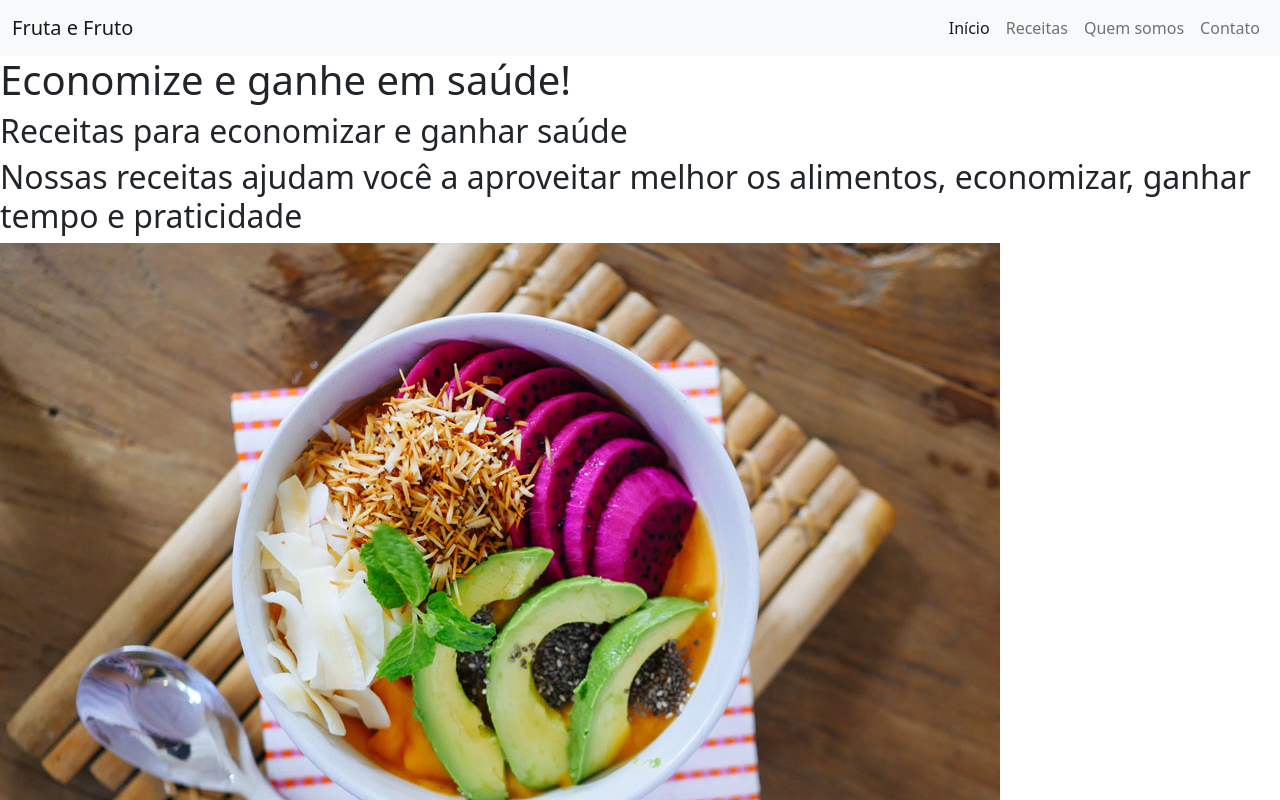
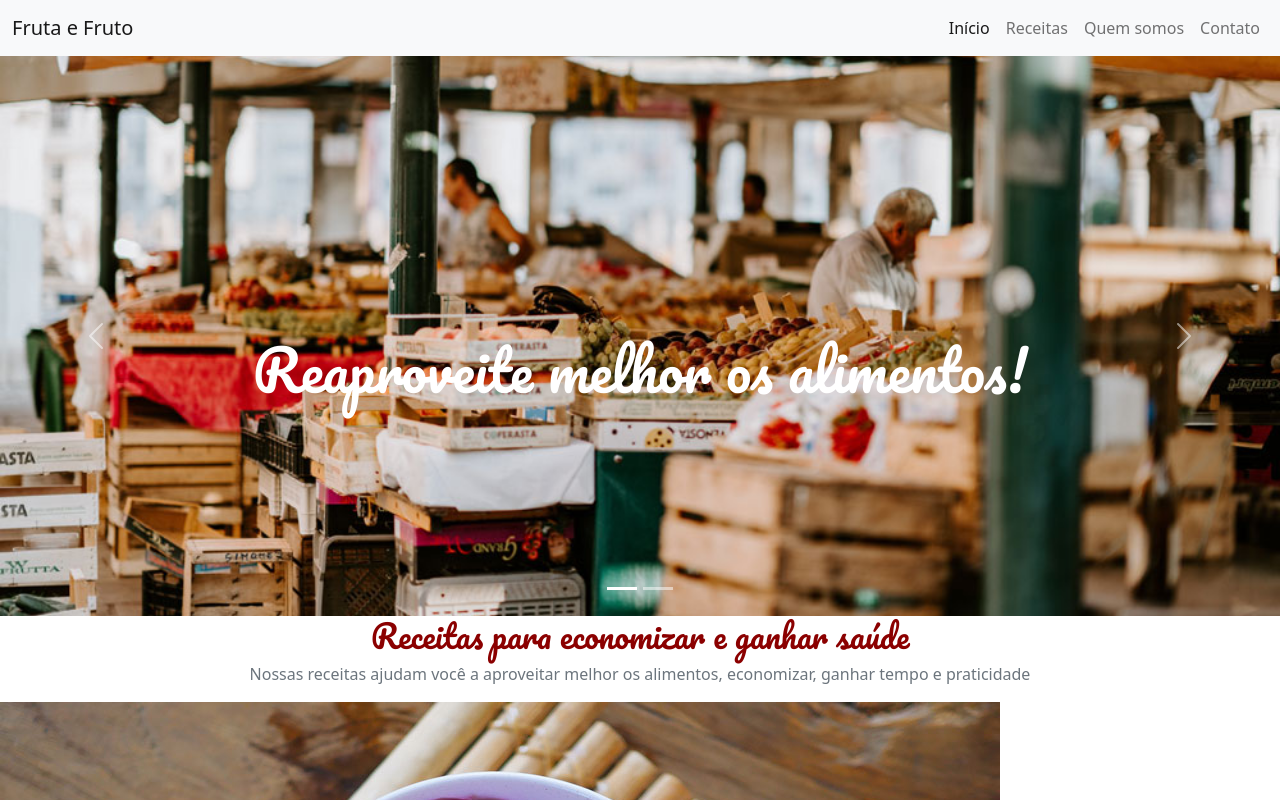
Before and after one commit to joaoeduardogomes/treino-bootstrap, a plain HTML site: page 01LandingPageResponsiva/index.html in a window 1280 px wide. Shown: the top 800 px of the page. Drawn offline with nearby package versions, Linux system fonts and the light colour scheme.

Commit message:
bootstrap - finished lesson 2

```diff
--- a/01LandingPageResponsiva/index.html
+++ b/01LandingPageResponsiva/index.html
@@ -10,7 +10,7 @@
 </head>
 
 <body>
-    <nav class="navbar navbar-expand-lg navbar-light bg-light fixed-top">
+    <nav class="navbar navbar-expand-lg navbar-light bg-light">
         <div class="container-fluid">
             <a class="navbar-brand" href="#">Fruta e Fruto</a>
             <button class="navbar-toggler" type="button" data-bs-toggle="collapse" data-bs-target="#navbarNav" aria-controls="navbarNav" aria-expanded="false" aria-label="Toggle navigation">
@@ -37,11 +37,41 @@
 
     <title>fruto & fruta</title>
 
-    <h1>Reaproveite melhor os alimentos!</h1>
-    <h1>Economize e ganhe em saúde!</h1>
+    <div id="carouselExampleCaptions" class="carousel slide" data-bs-ride="carousel" data-bs-interval="8000">
+        <div class="carousel-indicators">
+            <button type="button" data-bs-target="#carouselExampleCaptions" data-bs-slide-to="0" class="active" aria-current="true" aria-label="Slide 1"></button>
+            <button type="button" data-bs-target="#carouselExampleCaptions" data-bs-slide-to="1" aria-label="Slide 2"></button>
+        </div>
 
-    <h2>Receitas para economizar e ganhar saúde</h2>
-    <h2>Nossas receitas ajudam você a aproveitar melhor os alimentos, economizar, ganhar tempo e praticidade</h2>
+        <div class="carousel-inner">
+            <div class="carousel-item active">
+                <img src="src/img/carrossel-img1.jpg" class="d-block w-100 imagem-carrossel-um" >
+                <div class="carousel-caption d-none d-md-block h-50">
+                <h1 class="fonte-titulo display-4">Reaproveite melhor os alimentos!</h2>
+                </div>
+            </div>
+            <div class="carousel-item">
+
+            <img src="src/img/carrossel-img2.jpg" class="d-block w-100 imagem-carrossel-dois">
+            <div class="carousel-caption d-none d-md-block h-50">
+                <h1 class="fonte-titulo display-4">Economize e ganhe em saúde!</h1>
+            </div>
+            </div>
+
+        </div>
+        <button class="carousel-control-prev" type="button" data-bs-target="#carouselExampleCaptions" data-bs-slide="prev">
+            <span class="carousel-control-prev-icon" aria-hidden="true"></span>
+            <span class="visually-hidden">Previous</span>
+        </button>
+        <button class="carousel-control-next" type="button" data-bs-target="#carouselExampleCaptions" data-bs-slide="next">
+            <span class="carousel-control-next-icon" aria-hidden="true"></span>
+            <span class="visually-hidden">Next</span>
+        </button>
+    </div>
+
+
+    <h2 class="text-center fonte-titulo cor-especial">Receitas para economizar e ganhar saúde</h2>
+    <p class="text-center text-secondary">Nossas receitas ajudam você a aproveitar melhor os alimentos, economizar, ganhar tempo e praticidade</p>
 
     <img src="src/img/receita-abacate.jpg" alt="tigela com salada de abacate, vista superior">
     <h3>Tigela de abacate</h3>
--- a/01LandingPageResponsiva/src/style.css
+++ b/01LandingPageResponsiva/src/style.css
@@ -0,0 +1,18 @@
+@import url('https://fonts.googleapis.com/css2?family=Pacifico&display=swap');
+
+.imagem-carrossel-um, .imagem-carrossel-dois {
+    object-fit: cover;
+    height: 70vh;
+}
+
+.imagem-carrossel-um {
+    object-position: 0 80%;
+}
+
+.fonte-titulo {
+    font-family: 'Pacifico', cursive;
+}
+
+.cor-especial {
+    color: darkred;
+}
```
